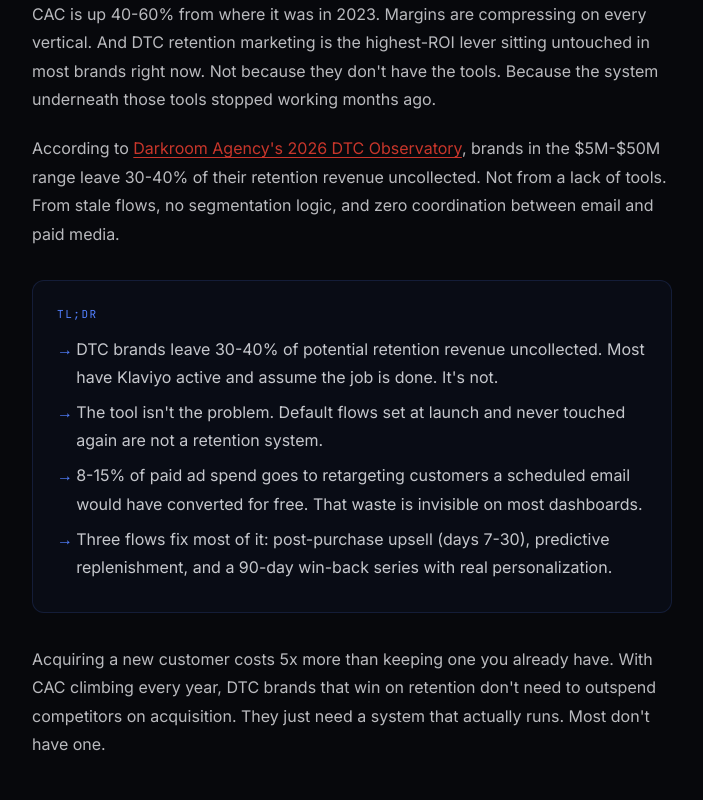
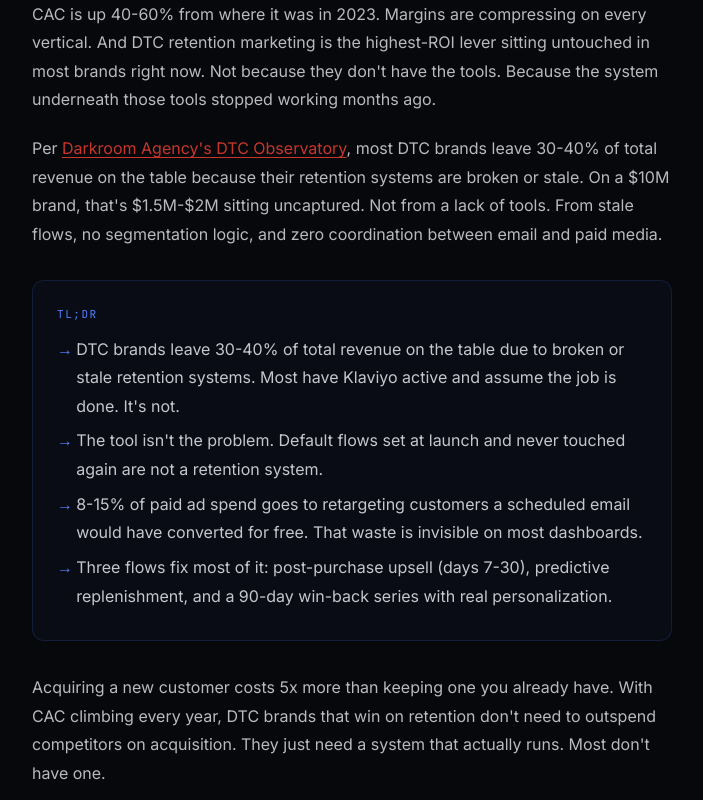
Before and after one commit to dustyboy-23/ventiscale-site, a Next.js app: page /blog/dtc-retention-revenue-2026 in a window 1280 px wide. Shown: the part 860-1660 px from the top of the page, without its empty margins (288-991 px from the left). Built offline with nearby package versions, Linux system fonts and the light colour scheme; no server answers.

Commit message:
Blog sweep: remove unsourced stats (batch 9)

```diff
--- a/app/(marketing)/blog/dtc-retention-revenue-2026/page.tsx
+++ b/app/(marketing)/blog/dtc-retention-revenue-2026/page.tsx
@@ -6,11 +6,11 @@ import { BlogAuthorBio } from "@/components/marketing/blog-author-bio";
 export const metadata = {
   title: "You paid to acquire these customers. Your retention system is ignoring them. | Venti Scale",
   description:
-    "DTC brands leave 30-40% of retention revenue on the table. The tools aren't the problem. The system is. Here's how DTC retention marketing actually runs.",
+    "DTC brands leave 30-40% of total revenue on the table. The tools aren't the problem. The system is. Here's how DTC retention marketing actually runs.",
   openGraph: {
     title: "You paid to acquire these customers. Your retention system is ignoring them.",
     description:
-      "DTC brands leave 30-40% of retention revenue on the table. The tools aren't the problem. The system is. Here's how DTC retention marketing actually runs.",
+      "DTC brands leave 30-40% of total revenue on the table. The tools aren't the problem. The system is. Here's how DTC retention marketing actually runs.",
     url: "https://www.ventiscale.com/blog/dtc-retention-revenue-2026",
     type: "article",
     images: [
@@ -26,7 +26,7 @@ export const metadata = {
     card: "summary_large_image" as const,
     title: "You paid to acquire these customers. Your retention system is ignoring them.",
     description:
-      "DTC brands leave 30-40% of retention revenue on the table. The tools aren't the problem. The system is. Here's how DTC retention marketing actually runs.",
+      "DTC brands leave 30-40% of total revenue on the table. The tools aren't the problem. The system is. Here's how DTC retention marketing actually runs.",
     images: ["https://www.ventiscale.com/blog/dtc-retention-revenue.jpg"],
   },
 };
@@ -35,7 +35,7 @@ const SLUG = "dtc-retention-revenue-2026";
 const TITLE =
   "You paid to acquire these customers. Your retention system is ignoring them.";
 const DESCRIPTION =
-  "DTC brands leave 30-40% of retention revenue on the table. The tools aren't the problem. The system is. Here's how DTC retention marketing actually runs.";
+  "DTC brands leave 30-40% of total revenue on the table. The tools aren't the problem. The system is. Here's how DTC retention marketing actually runs.";
 const DATE = "2026-07-03";
 const IMAGE = "/blog/dtc-retention-revenue.jpg";
 const IMAGE_URL = `https://www.ventiscale.com${IMAGE}`;
@@ -43,7 +43,7 @@ const IMAGE_URL = `https://www.ventiscale.com${IMAGE}`;
 const FAQ_DATA = [
   {
     q: "What percentage of DTC revenue comes from repeat customers?",
-    a: "Repeat customers drive 65-80% of total ecommerce revenue for mature DTC brands. Despite that, the average brand leaves 30-40% of potential retention revenue uncollected because flows are stale, unsegmented, or mistimed against actual buying cycles.",
+    a: "Repeat customers drive 65-80% of total ecommerce revenue for mature DTC brands. Despite that, the average brand leaves 30-40% of total revenue on the table because retention flows are stale, unsegmented, or mistimed against actual buying cycles.",
   },
   {
     q: "What is the most common DTC retention marketing mistake?",
@@ -182,27 +182,28 @@ export default async function Post() {
           </p>
 
           <p>
-            According to{" "}
+            Per{" "}
             <a
               href="https://www.darkroomagency.com/observatory/retention-marketing-agency-klaviyo-ecommerce-2026"
               target="_blank"
               rel="noopener noreferrer"
             >
-              Darkroom Agency&apos;s 2026 DTC Observatory
+              Darkroom Agency&apos;s DTC Observatory
             </a>
-            , brands in the $5M-$50M range leave 30-40% of their retention
-            revenue uncollected. Not from a lack of tools. From stale flows,
-            no segmentation logic, and zero coordination between email and paid
-            media.
+            , most DTC brands leave 30-40% of total revenue on the table
+            because their retention systems are broken or stale. On a $10M
+            brand, that&apos;s $1.5M-$2M sitting uncaptured. Not from a lack
+            of tools. From stale flows, no segmentation logic, and zero
+            coordination between email and paid media.
           </p>
 
           <div className="blog-tldr">
             <div className="callout-label">TL;DR</div>
             <ul>
               <li>
-                DTC brands leave 30-40% of potential retention revenue
-                uncollected. Most have Klaviyo active and assume the job is done.
-                It&apos;s not.
+                DTC brands leave 30-40% of total revenue on the table due to
+                broken or stale retention systems. Most have Klaviyo active and
+                assume the job is done. It&apos;s not.
               </li>
               <li>
                 The tool isn&apos;t the problem. Default flows set at launch and
@@ -273,7 +274,7 @@ export default async function Post() {
             <div className="blog-stat">
               <div className="stat-number">30-40%</div>
               <div className="stat-label">
-                of DTC retention revenue left uncollected
+                of total revenue left on the table by broken retention systems
               </div>
             </div>
             <div className="blog-stat">
```
